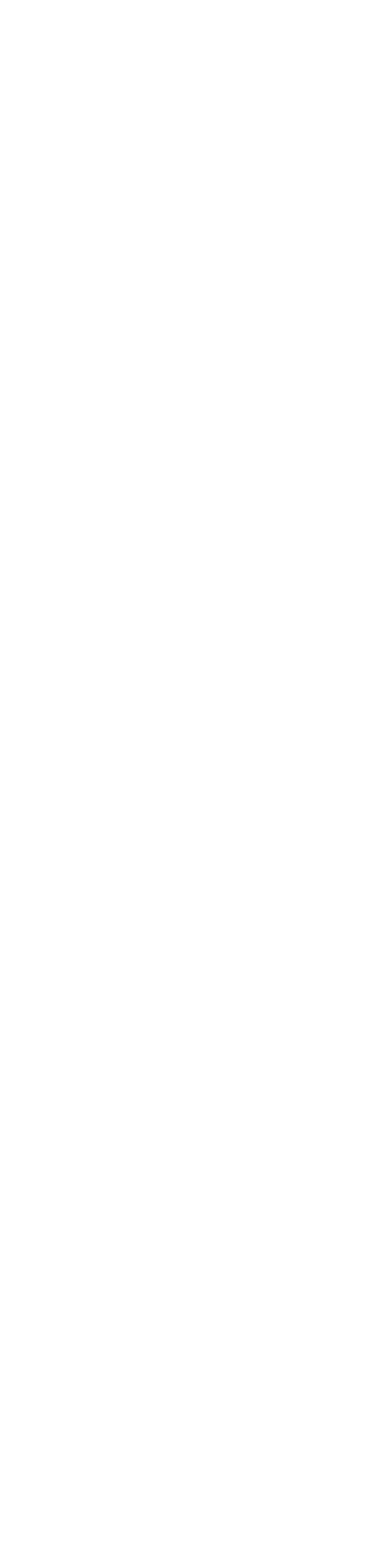
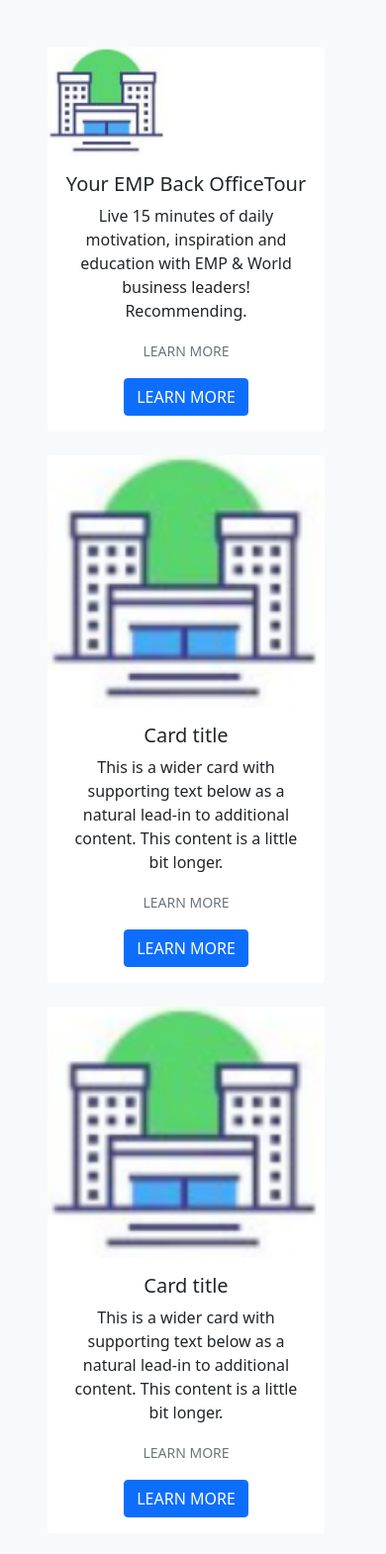
Before and after one commit to becodeorg/yu-4-css-frameworks-gychem, a plain HTML site: page index.html in a window 390 px wide. Shown: the top 1570 px of the page at 99% size. Before the commit the page ends 844 px from the top, so only its background shows below. Drawn offline with nearby package versions, Linux system fonts and the light colour scheme.

Commit message:
Added responsive boxes (in progress)

```diff
--- a/index.html
+++ b/index.html
@@ -9,8 +9,64 @@
      <!-- Bootstrap CSS -->
      <link href="https://cdn.jsdelivr.net/npm/bootstrap@5.1.3/dist/css/bootstrap.min.css" rel="stylesheet" integrity="sha384-1BmE4kWBq78iYhFldvKuhfTAU6auU8tT94WrHftjDbrCEXSU1oBoqyl2QvZ6jIW3" crossorigin="anonymous">
 
+    <style>
+        /* body {
+            background-image: url('./exercise-framework.png');
+            background-repeat: no-repeat;
+            background-size: cover;
+        } */
+    </style>
+
 </head>
-<body>
+
+<body class="bg-light">
+    <!-- <div class="bg-light"> -->
+
+<div class="d-flex flex-wrap ms-5 my-5 gap-4">
+
+    <div class="card text-center border-0" style="width: 17.5rem;">
+        <img src="./images/officetour.png" height="110px" width="121px">
+        <div class="card-body">
+        <h5 class="card-title">Your EMP Back OfficeTour</h5>
+        <p class="card-text">Live 15 minutes of daily motivation, inspiration and education with EMP & World business leaders! Recommending.</p>
+        <p class="card-text"><small class="text-muted">LEARN MORE</small></p>
+        <button type="button" class="btn btn-primary">LEARN MORE</button>
+        </div>
+    </div>
+
+    <div class="card text-center border-0" style="width: 17.5rem;">
+        <img src="./images/officetour.png" class="card-img-top" alt="...">
+        <div class="card-body">
+        <h5 class="card-title">Card title</h5>
+        <p class="card-text">This is a wider card with supporting text below as a natural lead-in to additional content. This content is a little bit longer.</p>
+        <p class="card-text"><small class="text-muted">LEARN MORE</small></p>
+        <button type="button" class="btn btn-primary">LEARN MORE</button>
+        </div>
+    </div>
+
+    <div class="card text-center border-0" style="width: 17.5rem;">
+        <img src="./images/officetour.png" class="card-img-top" alt="...">
+        <div class="card-body">
+        <h5 class="card-title">Card title</h5>
+        <p class="card-text">This is a wider card with supporting text below as a natural lead-in to additional content. This content is a little bit longer.</p>
+        <p class="card-text"><small class="text-muted">LEARN MORE</small></p>
+        <button type="button" class="btn btn-primary">LEARN MORE</button>
+        </div>
+    </div>
+
+    <div class="card text-center border-0" style="width: 17.5rem;">
+        <img src="./images/officetour.png" class="card-img-top" alt="...">
+        <div class="card-body">
+        <h5 class="card-title">Card title</h5>
+        <p class="card-text">This is a wider card with supporting text below as a natural lead-in to additional content. This content is a little bit longer.</p>
+        <p class="card-text"><small class="text-muted">LEARN MORE</small></p>
+        <button type="button" class="btn btn-primary">LEARN MORE</button>
+        </div>
+    </div>
+
+</div>
+
+
 
 </body>
 </html>
```
Also changed, not shown: exercise-framework.png (added), images/officetour.png (added).
